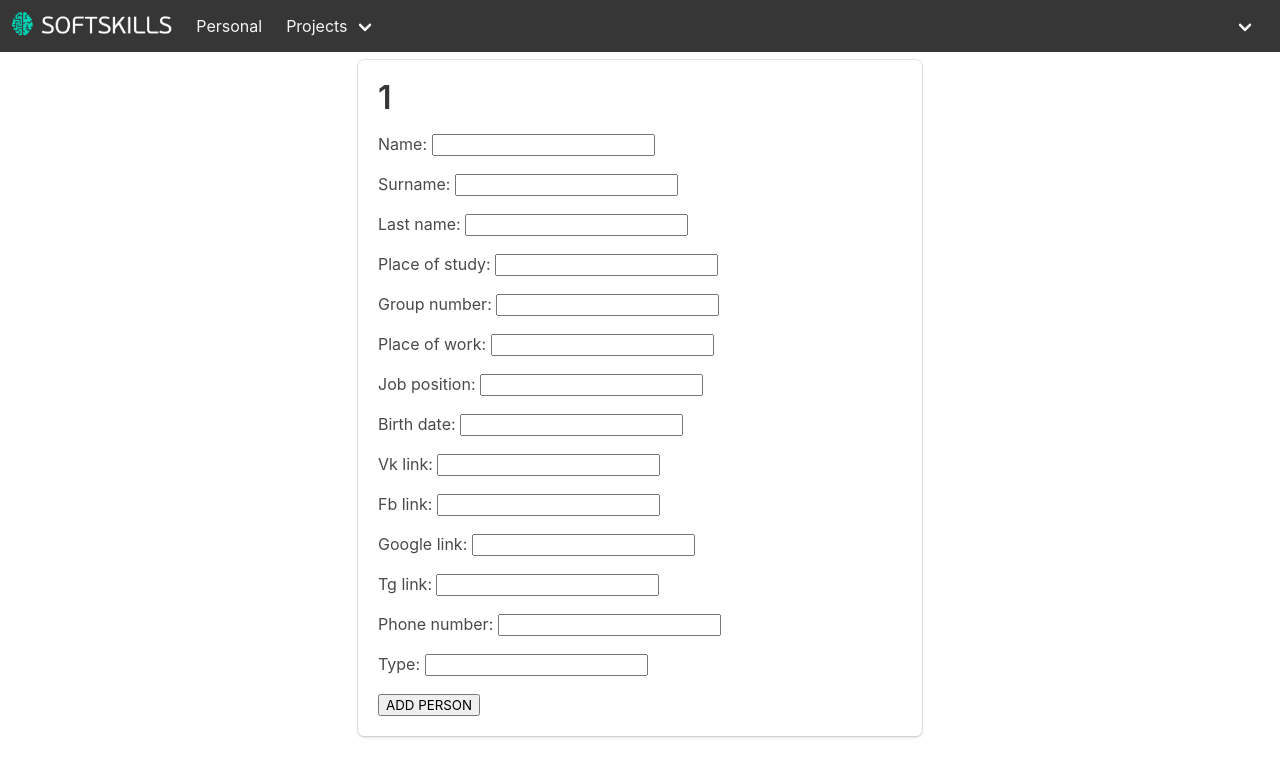
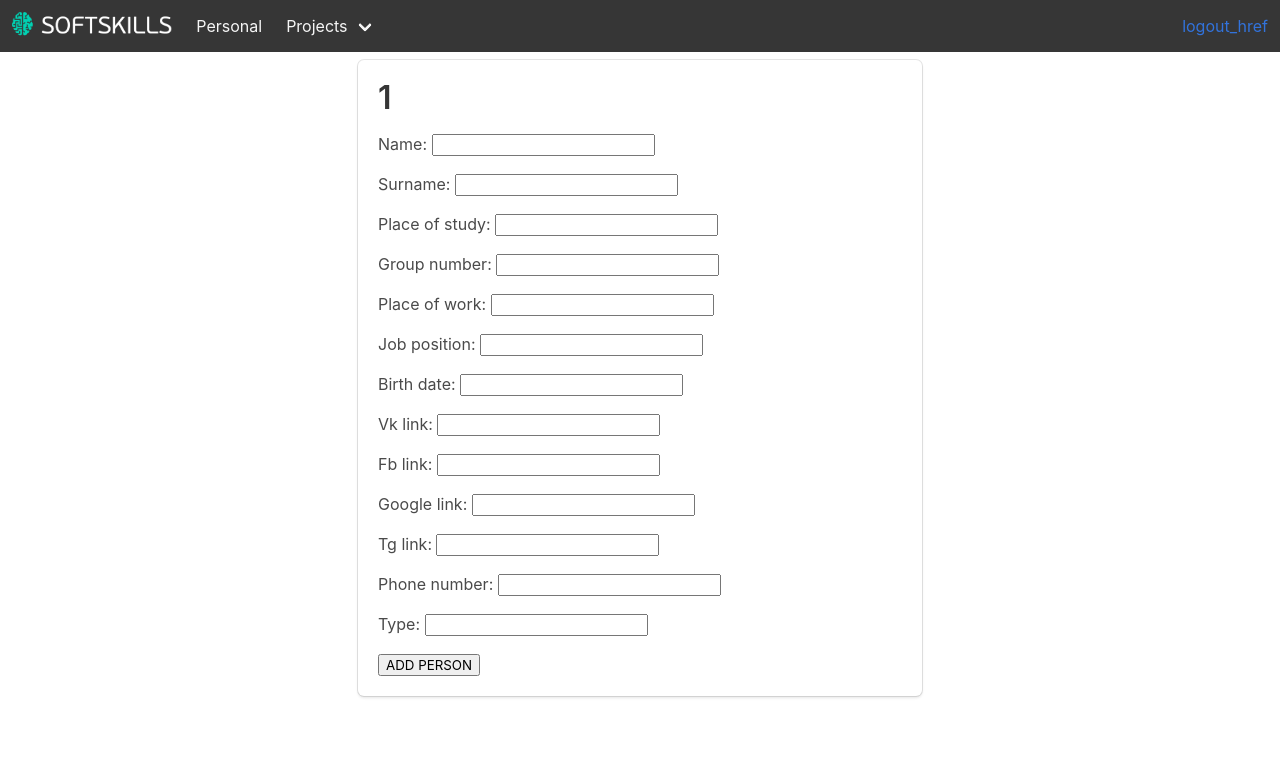
Before and after one commit to DanikNik/urfu, a Django app: page /account/new_person/ in a window 1280 px wide; the page is wider, and only the part inside the window is pictured. Shown: the top 776 px of that part. Run offline with Django 3.2, Linux system fonts and the light colour scheme; the visitor is signed in with stand-in values (Sample User, id 1); some libraries are stand-ins or nearby versions.

Commit message:
added profile check to base_generic template (леха прости я добавил еще строчку с add event в дропдаун меню для проектов, мне было оооооочень интересно)
added avatar field to Person

added project_relationship to event_relationship

```diff
--- a/account/models.py
+++ b/account/models.py
@@ -10,7 +10,9 @@
 
     name = models.CharField(max_length=200)
     surname = models.CharField(max_length=200)
-    last_name = models.CharField(max_length=200, blank=True)
+    # last_name = models.CharField(max_length=200, blank=True)
+
+    avatar = models.ImageField(null=True)
 
     place_of_study = models.CharField(max_length=200, blank=True)
     group_number = models.CharField(max_length=20, blank=True)
--- a/account/views.py
+++ b/account/views.py
@@ -21,7 +21,7 @@
     fields = [
         'name',
         'surname',
-        'last_name',
+        # 'last_name',
         'place_of_study',
         'group_number',
         'place_of_work',
@@ -61,7 +61,7 @@
     fields = [
         'name',
         'surname',
-        'last_name',
+        # 'last_name',
         'place_of_study',
         'group_number',
         'place_of_work',
--- a/event/views.py
+++ b/event/views.py
@@ -40,9 +40,8 @@
     def form_valid(self, form):
         project_membership = ProjectMembership.add_member(self.request.user.person, self.object)
         for event in self.object.event_set.all():
-            print(event.is_required)
             if event.is_required:
-                event_membership = EventMembership.add_member(self.request.user.person, event)
+                event_membership = EventMembership.add_member(self.request.user.person, event, self.object)
                 event_membership.save()
         project_membership.save()
         return super(ProjectDetailView, self).form_valid(form)
--- a/templates/base_generic.html
+++ b/templates/base_generic.html
@@ -28,7 +28,10 @@
             <div class="navbar-item has-dropdown is-hoverable">
                 <a class="navbar-link" href="{% url 'project_list' %}">Projects</a>
                 <div class="navbar-dropdown is-boxed">
-                    <a class="navbar-item" href="/projects/add_project">+ Add Project</a>
+                    <a class="navbar-item" href="{% url 'project_create'%}">+ Add Project</a>
+                    <div class="navbar-dropdown is-boxed">
+                        <a class="navbar-item" href="{% url 'event_create'%}">+ Add Event</a>
+                    </div>
                 </div>
             </div>
         </div>
@@ -38,6 +41,7 @@
             <div class="navbar-item">
                 <div class="field is-grouped">
                     {% if user.is_authenticated %}
+                    {%if user.person%}
             <div class="navbar-item has-dropdown is-hoverable">
                 <a class="navbar-link" href="{{user.person.get_absolute_url}}">{{ request.user.person }}</a>
 
@@ -52,6 +56,9 @@
                     </a>
                 </div>
             </div>
+                    {%else%}
+                    <a href="{%url 'logout'%}"> logout_href</a>
+                    {%endif%}
 
                     {% else %}
                         <p class="control">
```
Also changed, not shown: event/models.py (+9 -8 lines).
